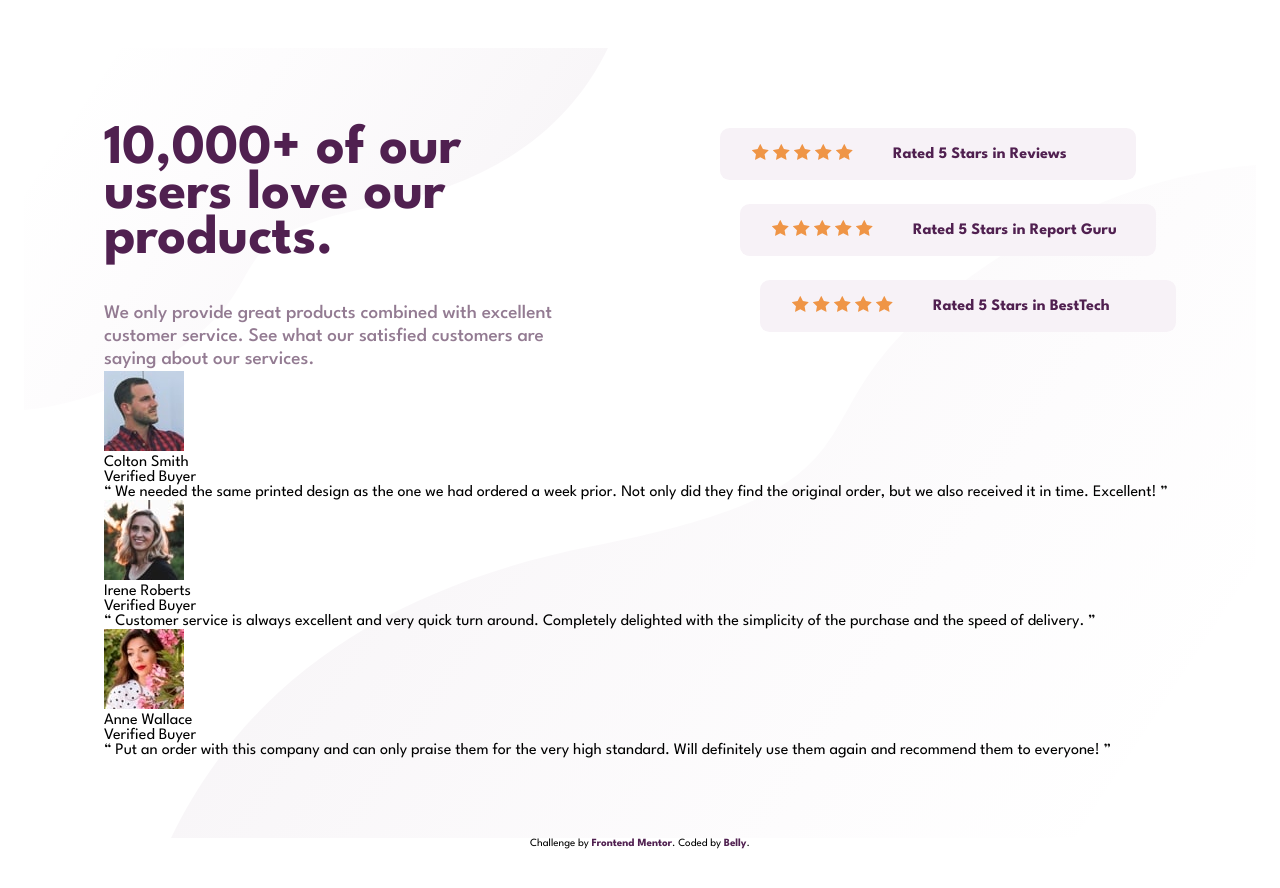
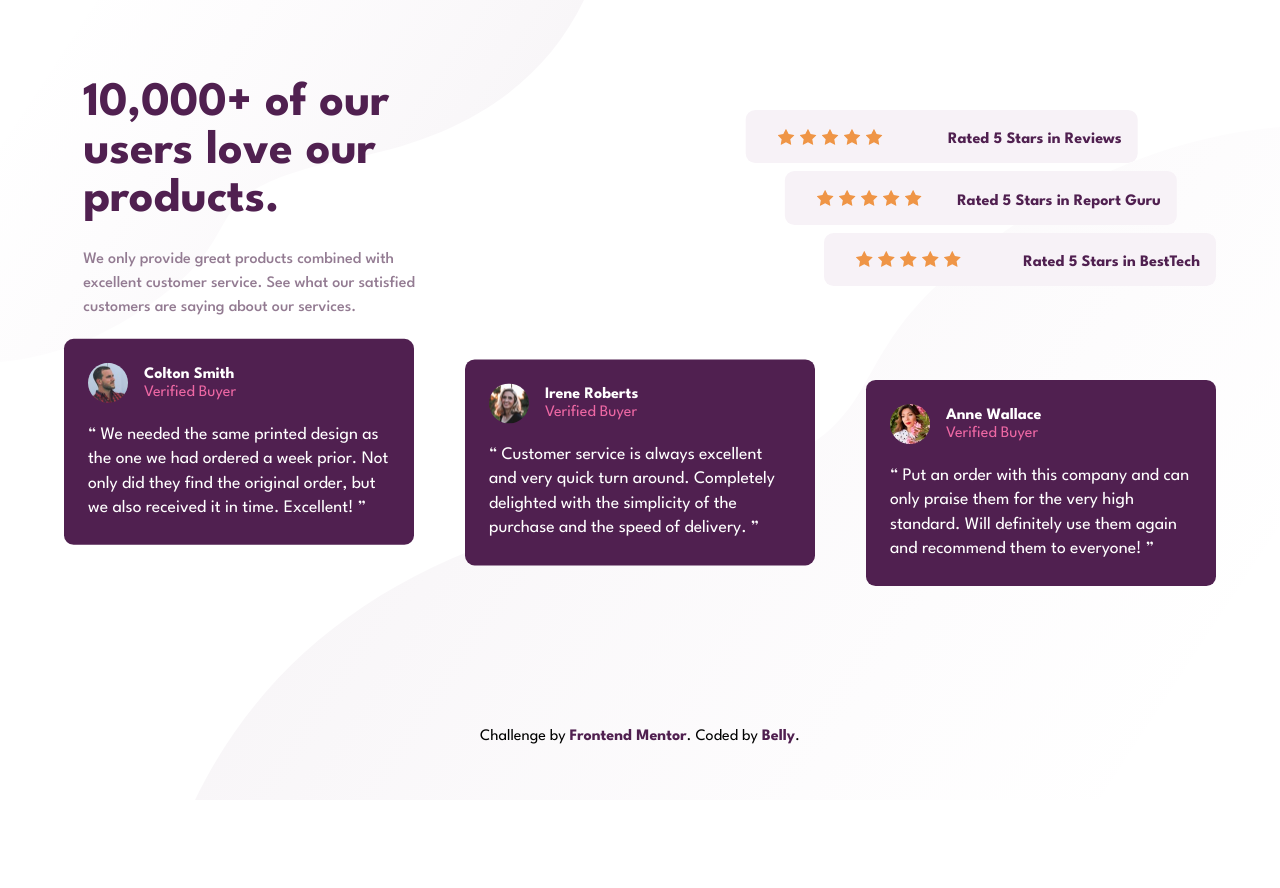
Before and after one commit to Belly606/Social_proof_section, a plain HTML site: page index.html in a window 1280 px wide. After the commit the page ends 800 px from the top, so only its background shows below. Drawn offline with Linux system fonts and the light colour scheme.

Commit message:
Modified CSS File

```diff
--- a/css/main.css
+++ b/css/main.css
@@ -1,3 +1,10 @@
+:root {
+  --DarkGrayishMagenta: hsl(303, 10%, 53%);
+  --LightGrayishMagenta: hsl(300, 24%, 96%);
+  --White: hsl(0, 0%, 100%);
+  --VeryDarkMagenta: hsl(300, 43%, 22%);
+  --SoftPink: hsl(333, 80%, 67%);
+}
 * {
 	padding: 0;
 	margin: 0;
@@ -5,150 +12,165 @@
 }
 body {
 	font-family: 'League Spartan', sans-serif;
-	min-height: 100vh;
-	display: grid;
-	place-items: center;
-	margin: 3em 1.5em;
-}
-@media (width: 375px) {
-	body {
-		display: block;
-	}
-}
-main {
-	padding: 5em;
 	background-image:
-										url(../images/bg-pattern-top-desktop.svg),
-										url(../images/bg-pattern-bottom-desktop.svg);
+		url(../images/bg-pattern-top-mobile.svg),
+		url(../images/bg-pattern-bottom-mobile.svg);
 	background-repeat: no-repeat;
 	background-position: top left, bottom right;
 }
-@media (width: 375px) {
-	main {
-		padding: 0;
-		background-image:
-											url(../images/bg-pattern-top-mobile.svg),
-											url(../images/bg-pattern-bottom-mobile.svg);
-		padding: 1.5em;
-		margin-bottom: .5em;
-	}
-}
-main .heading {
-	display: grid;
-	grid-template-columns: repeat(2, 1fr);
-	gap: 10em;
-}
-@media (width: 375px) {
-	main .heading {
-    grid-template-columns: none;
-    gap: 2em;
-	}
-}
-@media (width: 375px) {
-	main .heading .info {
-		text-align: center;
-		width: 100%;
-	}
+main {
+	padding: 1.5em;
 }
 main .heading .info h1 {
-	color: hsl(300, 43%, 22%);
-	font-size: 3.5em;
-	line-height: .8em;
-	margin-bottom: .7em;
-}
-@media (width: 375px) {
-	main .heading .info h1 {
-		font-size: 2.7em;
-	}
+	font-size: 2.3em;
+	text-align: center;
+	color: var(--VeryDarkMagenta);
+	line-height: 1;
+	margin-bottom: 1em;
 }
 main .heading .info p {
-	color: hsl(303, 10%, 53%);
+	text-align: center;
+	color: var(--DarkGrayishMagenta);
 	font-weight: 500;
-	line-height: 1.2em;
-	font-size: 1.2em;
+	line-height: 1.5;
+	margin-bottom: 1.8em;
 }
 main .heading .rating {
-	display: flex;
-	flex-direction: column;
-	align-items: flex-end;
-	gap: 1.5em;
+	margin-bottom: 1.5em;
 }
 main .heading .rating .rate {
+	background-color: var(--LightGrayishMagenta);
+	border-radius: .6em;
+	margin-bottom: .5em;
+	padding: 1em;
+	text-align: center;
+}
+main .heading .rating .rate p {
+	margin-top: .4em;
+	font-weight: bold;
+	color: var(--VeryDarkMagenta);
+}
+main .testimonials {
+
+}
+main .testimonials .review {
+	background-color: var(--VeryDarkMagenta);
+	color: var(--White);
+	padding: 1.5em;
+	margin-bottom: .5em;
+	border-radius: .6em;
+}
+main .testimonials .review .person {
 	display: flex;
 	align-items: center;
-	gap: 2.5em;
-	background-color: hsl(300, 24%, 96%);
-	padding: 1em 2em;
-	width: 26em;
-	border-radius: .6em;
+	gap: 1em;
+	margin-bottom: 1.2em;
+
 }
-@media (width: 375px) {
-	main .heading .rating .rate {
-		width: 18em;
-    flex-direction: column;
-    gap: .5em;
-	}
+main .testimonials .review .person img {
+	border-radius: 50%;
+	width: 2.5em;
 }
-main .heading .rating .rate:first-child {
-	align-self: flex-start;
+main .testimonials .review .person .text .name {
+	font-weight: bold;
+	margin-bottom: .2em;
 }
-main .heading .rating .rate:nth-child(2) {
-	align-self: center;
+main .testimonials .review .person .text .status {
+	color: var(--SoftPink);
 }
-@media (width: 375px) {
-	main .heading .rating .rate:first-child,
-	main .heading .rating .rate:nth-child(2) {
-		align-self: auto;
-	}
-}
-main .heading .rating .rate p {
-	font-weight: bold;
-	color: hsl(300, 43%, 22%)
-}
-main .testi {
-	display: grid;
-	grid-template-columns: repeat(auto-fill, minmax(25em, 1fr));
-	gap: 2.5em;
-	margin-top: 5em;
-}
-@media (width: 375px) {
-	main .testi {
-		grid-template-columns: none;
-	}
-}
-main .testi .review {
-	background-color: hsl(300, 43%, 22%);
-	padding: 2em;
-	border-radius: .6em;
-	color: hsl(0, 0%, 100%);
-}
-main .testi .review .person {
-	display: flex;
-	align-items: center;
-	gap: 1.5em;
-}
-main .testi .review .person img {
-	width: 3em;
-	border-radius: 50%;
-}
-main .testi .review .person .text {
-	font-weight: bold;
-}
-main .testi .review .person .text .status {
-	color: hsl(333, 80%, 67%);
-	margin-top: .3em;
-}
-main .testi .review q {
-	display: block;
-	margin-top: 2em;
-	line-height: 1.3em;
+main .testimonials .review q {
+	line-height: 1.4;
+	font-size: 1.1em;
 }
 .attribution {
-	font-size: 11px;
 	text-align: center;
 }
 .attribution a {
 	font-weight: bold;
-	color: hsl(300, 43%, 22%);
 	text-decoration: none;
+	color: var(--VeryDarkMagenta);
 }
+@media (min-width: 900px) {
+	body {
+		min-height: 100vh;
+		background-image:
+			url(../images/bg-pattern-top-desktop.svg),
+			url(../images/bg-pattern-bottom-desktop.svg);
+		background-repeat: no-repeat;
+		min-height: 100vh;
+		display: grid;
+		place-items: center;
+	}
+	main {
+		width: 75em;
+		margin: auto;
+	}
+	main .heading {
+    display: flex;
+    align-items: center;
+    justify-content: space-between;
+	}
+	main .heading .info {
+		margin-left: 1.2em;
+	}
+	main .heading .info h1 {
+		width: 45%;
+		font-size: 3em;
+		text-align: left;
+		margin-bottom: .5em;
+	}
+	main .heading .info p {
+		width: 45%;
+		text-align: left;
+	}
+	main .heading .rating {
+		display: flex;
+		flex-direction: column;
+		width: 30.5em;
+	}
+	main .heading .rating .rate {
+    display: flex;
+    gap: 2em;
+		justify-content: space-between;
+	}
+	main .heading .rating .rate:first-child {
+		transform: translateX(-20%);
+		-webkit-transform: translateX(-20%);
+		-moz-transform: translateX(-20%);
+		-ms-transform: translateX(-20%);
+		-o-transform: translateX(-20%);
+}
+main .heading .rating .rate:nth-child(2) {
+	transform: translateX(-10%);
+	-webkit-transform: translateX(-10%);
+	-moz-transform: translateX(-10%);
+	-ms-transform: translateX(-10%);
+	-o-transform: translateX(-10%);
+}
+	main .heading .rating .rate .stars {
+    display: flex;
+    align-items: center;
+    gap: .3em;
+		margin-left: 1em;
+	}
+	main .testimonials {
+    display: grid;
+    grid-template-columns: repeat(3, 350px);
+    justify-content: space-between;
+		margin-top: 2em;
+	}
+	main .testimonials .review:first-child {
+		transform: translateY(-20%);
+		-webkit-transform: translateY(-20%);
+		-moz-transform: translateY(-20%);
+		-ms-transform: translateY(-20%);
+		-o-transform: translateY(-20%);
+	}
+	main .testimonials .review:nth-child(2) {
+		transform: translateY(-10%);
+		-webkit-transform: translateY(-10%);
+		-moz-transform: translateY(-10%);
+		-ms-transform: translateY(-10%);
+		-o-transform: translateY(-10%);
+}
+}
```
